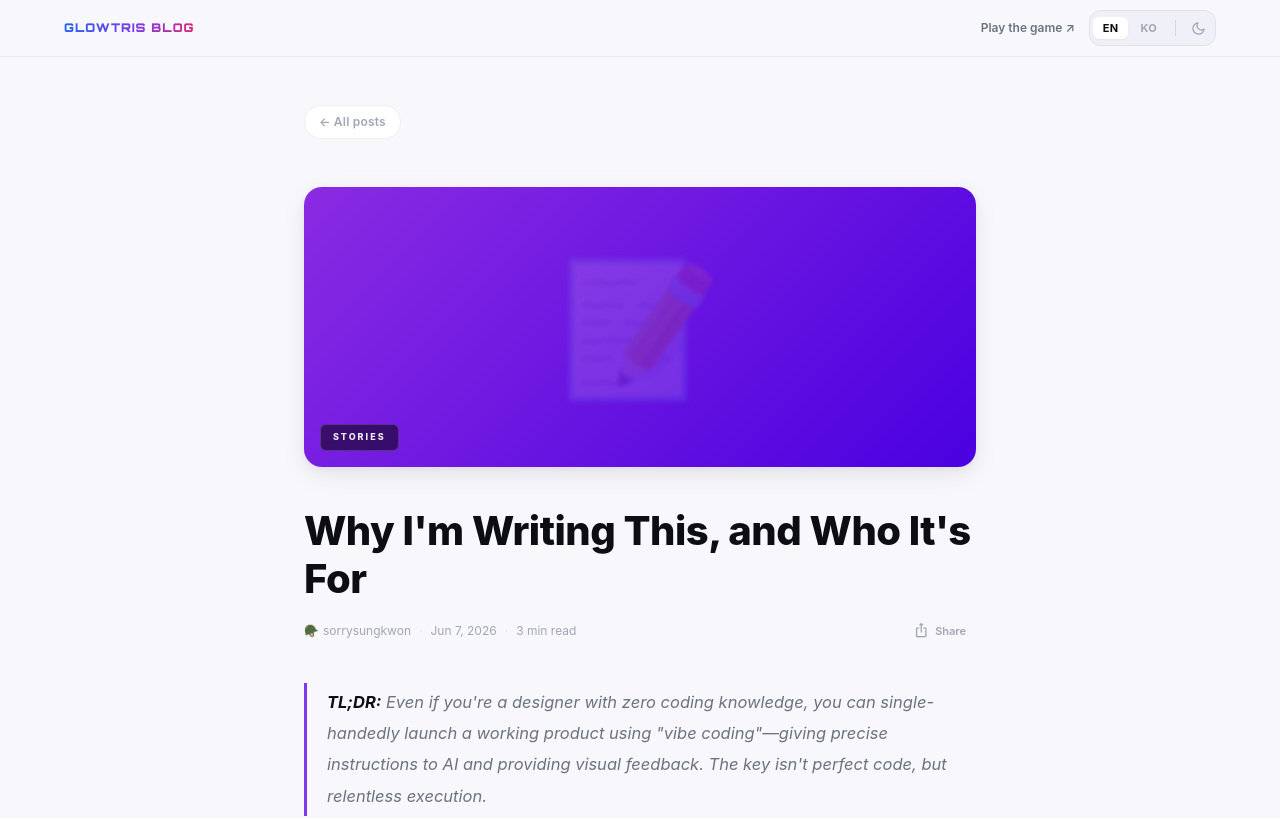
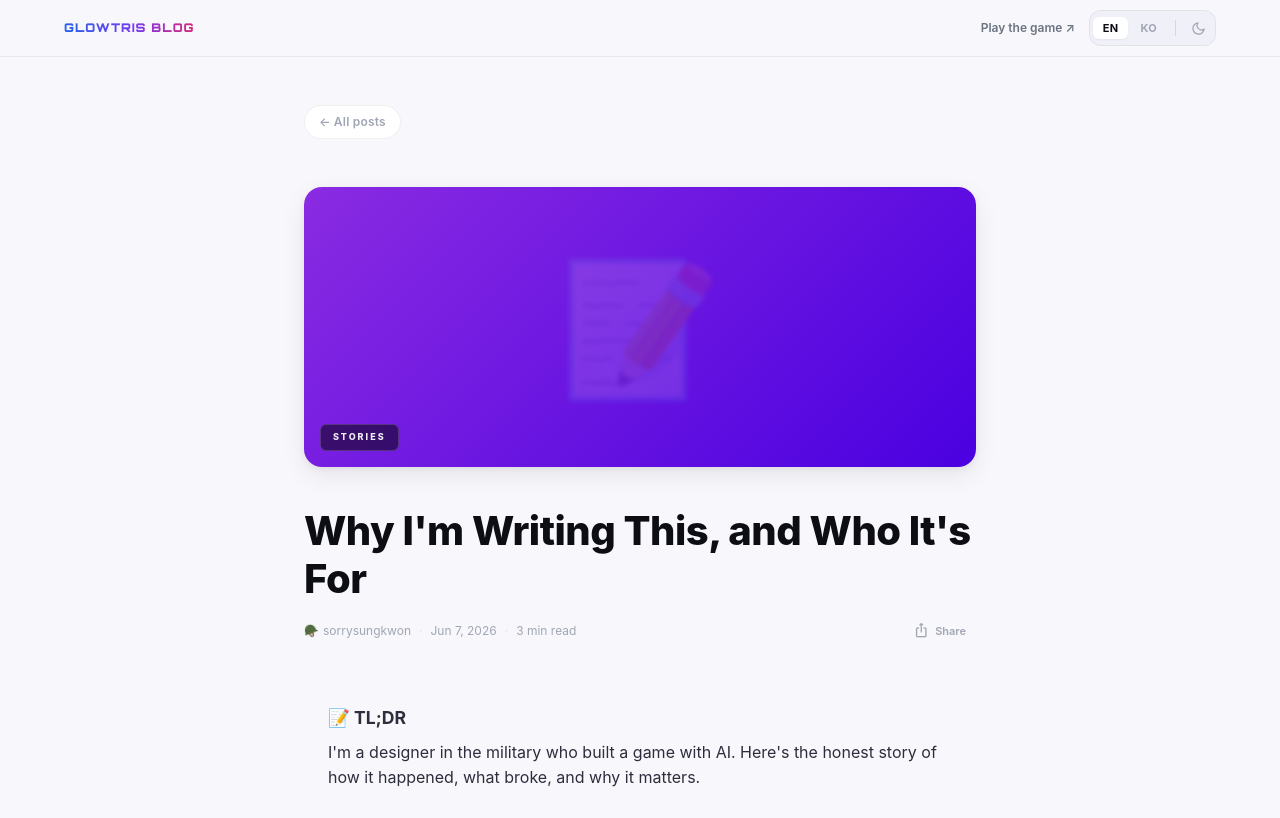
Before and after one commit to sorrysungkwon/glowtris-blog, a Next.js app: page /posts/ai-game-development-military-designer in a window 1280 px wide. Shown: the top 818 px of the page. Built offline with nearby package versions, Linux system fonts and the light colour scheme; a web font is replaced by a local one.

Commit message:
feat(seo): add FAQPage schema and automatic TL;DR blocks

```diff
--- a/app/globals.css
+++ b/app/globals.css
@@ -2507,3 +2507,24 @@ button { font-family: inherit; cursor: pointer; border: none; }
     transform: scale(0.72);
   }
 }
+
+/* TL;DR Block */
+.tldr-block {
+  background: var(--surface-hover);
+  border-left: 4px solid var(--primary);
+  padding: 1.25rem 1.5rem;
+  margin: 1.5rem 0 2.5rem;
+  border-radius: 0 var(--r-lg) var(--r-lg) 0;
+}
+.tldr-block strong {
+  display: block;
+  font-size: 1.1rem;
+  margin-bottom: 0.5rem;
+  color: var(--primary);
+}
+.tldr-block p {
+  margin: 0;
+  font-size: 1rem;
+  line-height: 1.6;
+  color: var(--text-secondary);
+}
--- a/app/posts/[slug]/page.tsx
+++ b/app/posts/[slug]/page.tsx
@@ -134,6 +134,22 @@ export default async function PostPage({ params, searchParams }: Props) {
     ]
   }
 
+  const faqData = lang === 'ko' ? (post.faq_ko || post.faq) : post.faq
+  const faqLd = faqData && faqData.length > 0 ? {
+    '@context': 'https://schema.org',
+    '@type': 'FAQPage',
+    mainEntity: faqData.map((item: any) => ({
+      '@type': 'Question',
+      name: item.question,
+      acceptedAnswer: {
+        '@type': 'Answer',
+        text: item.answer
+      }
+    }))
+  } : null
+
+  const tldrContent = lang === 'ko' ? (post.tldr_ko || post.description_ko || post.description) : (post.tldr || post.description)
+
   return (
     <div className="post-page">
       <script
@@ -144,6 +160,12 @@ export default async function PostPage({ params, searchParams }: Props) {
         type="application/ld+json"
         dangerouslySetInnerHTML={{ __html: JSON.stringify(breadcrumbLd) }}
       />
+      {faqLd && (
+        <script
+          type="application/ld+json"
+          dangerouslySetInnerHTML={{ __html: JSON.stringify(faqLd) }}
+        />
+      )}
 
       <Link href={backHref} className="post-back">← All posts</Link>
 
@@ -170,6 +192,13 @@ export default async function PostPage({ params, searchParams }: Props) {
           <ShareButton title={titleStr} text={descriptionStr} lang={lang} />
         </div>
       </header>
+
+      {tldrContent && (
+        <div className="tldr-block">
+          <strong>{lang === 'ko' ? '📝 세 줄 요약 (TL;DR)' : '📝 TL;DR'}</strong>
+          <p>{tldrContent}</p>
+        </div>
+      )}
 
       <article className="mdx">
         <MDXRemote source={post.content} components={components} />
--- a/lib/posts.ts
+++ b/lib/posts.ts
@@ -24,6 +24,10 @@ export interface PostMeta {
   featured?: boolean
   draft?: boolean
   content?: string
+  tldr?: string
+  tldr_ko?: string
+  faq?: { question: string; answer: string }[]
+  faq_ko?: { question: string; answer: string }[]
 }
 
 export interface Post extends PostMeta {
--- a/posts/designer-vibe-coding-ai-game-ui.mdx
+++ b/posts/designer-vibe-coding-ai-game-ui.mdx
@@ -9,11 +9,16 @@ author: sorrysungkwon
 authorEmoji: "\U0001F3A8"
 readingTime: 6
 coverGradient: 'linear-gradient(135deg, #8b5cf6 0%, #ec4899 50%, #f59e0b 100%)'
-coverEmoji: "\U0001F3A8"
+coverEmoji: "🎨"
 featured: true
+tldr: "When building UI with AI, you can quickly generate layouts and general aesthetics via prompts. However, crucial details like spacing, typographic scales, dark mode color interactions, and micro-interactions still absolutely require a designer's sharp visual intuition and relentless manual tweaking."
+faq:
+  - question: "What is vibe coding?"
+    answer: "Vibe coding is the process of generating code and UI layouts by conversationally prompting an AI, relying on human visual intuition rather than manual coding."
+  - question: "What UI aspects still require a human designer?"
+    answer: "Spacing, typographic scales, multi-color interactions in dark mode, and micro-interactions generally still require human manual tweaking."
 ---
 
-> **TL;DR:** When building UI with AI, you can quickly generate layouts and general aesthetics via prompts. However, crucial details like spacing, typographic scales, dark mode color interactions, and micro-interactions still absolutely require a designer's sharp visual intuition and relentless manual tweaking.
 
 I am a designer with 7 years of experience. I've hustled through New York and Seoul, perfectly mastering color theory, whitespace, and typography along the way.
 
```
